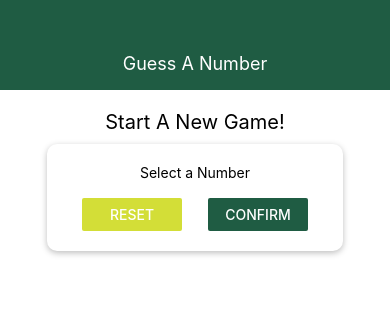
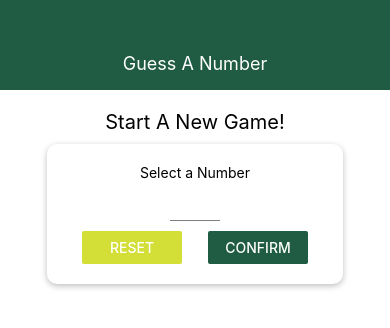
Before and after one commit to mstambaugh/react-native-number-guesser, a React Native app: screen / in a window 390 px wide. Shown: the top 328 px of the page. Built offline with nearby package versions, Linux system fonts and the light colour scheme.

Commit message:
add functioning buttons, handler methods, new native components

```diff
--- a/components/Header.js
+++ b/components/Header.js
@@ -1,5 +1,7 @@
 import React from 'react';
 import { Text, StyleSheet, View } from 'react-native';
+
+import Colors from '../constants/colors';
 
 const Header = props => {
   return (
@@ -14,7 +16,7 @@
     width: '100%',
     height: 90,
     paddingTop: 36,
-    backgroundColor: '#1f5c43',
+    backgroundColor: Colors.primary,
     alignItems: 'center',
     justifyContent: 'center'
   },
--- /dev/null
+++ b/components/Input.js
@@ -0,0 +1,17 @@
+import React from 'react';
+import { TextInput, StyleSheet } from 'react-native';
+
+
+const Input = props => {
+  return <TextInput {...props }style={{...styles.input,...props.style}} />;
+};
+const styles = StyleSheet.create({
+  input: {
+    height: 30,
+    borderBottomColor: 'gray',
+    borderBottomWidth: 1,
+    marginVertical: 10
+  }
+});
+
+export default Input;
--- /dev/null
+++ b/constants/colors.js
@@ -0,0 +1,5 @@
+
+export default {
+  primary: '#1f5c43',
+  accent: '#d3de37'
+};
--- a/screens/StartGameScreen.js
+++ b/screens/StartGameScreen.js
@@ -1,25 +1,65 @@
-import React from 'react';
-import { StyleSheet, Text, View, TextInput, Button } from 'react-native';
+import React, { useState } from 'react';
+import { StyleSheet, Text, View, Button, TouchableWithoutFeedback, Keyboard } from 'react-native';
 
 import Card from '../components/Card';
+import Colors from '../constants/colors';
+import Input from '../components/Input';
+const StartGameScreen = props => {
+  const [enteredValue, setEnteredValue] = useState('');
+  const [confirmed, setConfirmed] = useState(false);
+  const [selectedNumber, setSelectedNumber] = useState();
 
-const StartGameScreen = props => {
+  const numberInputHandler = inputText => {
+    setEnteredValue(inputText.replace(/[^0-9]/g, ''));
+  };
+
+  const resetInputHandler = () => {
+    setEnteredValue('');
+    setConfirmed(false);
+  };
+
+  const confirmInputHandler = () => {
+    const chosenNumber = parseInt(enteredValue);
+    if (chosenNumber === NaN || chosenNumber <= 0 || chosenNumber > 99) {
+      return;
+    }
+    setConfirmed(true);
+    setEnteredValue('');
+    setSelectedNumber(parseInt(enteredValue));
+// we can safely do these two things in this order (w/out replacing enteredValue with an empty string before we have the chance to set and parseInt it b/c of the way react batches the method)
+  };
+
   return (
+    <TouchableWithoutFeedback
+      onPress={() => {
+        Keyboard.dismiss();
+      }}
+    >
       <View style={styles.screen}>
         <Text style={styles.title}>Start A New Game!</Text>
         <Card style={styles.inputContainer}>
           <Text>Select a Number</Text>
-        <TextInput />
+          <Input
+            style={styles.input}
+            blurOnSubmit
+            autoCapitalize="none"
+            autoCorrect={false}
+            keyboardType="number-pad"
+            maxLength={2}
+            onChangeText={numberInputHandler}
+            value={enteredValue}
+          />
           <View style={styles.buttonContainer}>
             <View style={styles.button}>
-            <Button title="Reset" onPress={() => { }} color="#d3de37"/>
+              <Button title="Reset" onPress={resetInputHandler} color={Colors.accent} />
             </View>
             <View style={styles.button}>
-            <Button title="Confirm" onPress={() => { }} color="#1f5c43"/>
+              <Button title="Confirm" onPress={() => { }} color={Colors.primary} />
             </View>
           </View>
         </Card>
       </View>
+    </TouchableWithoutFeedback >
   );
 };
 
@@ -49,8 +89,11 @@
   },
   button: {
     width: 100
+  },
+  input: {
+    width: 50,
+    textAlign: 'center'
   }
-
 
 });
 
```
Lines whose indentation alone changed are shown as unchanged.
